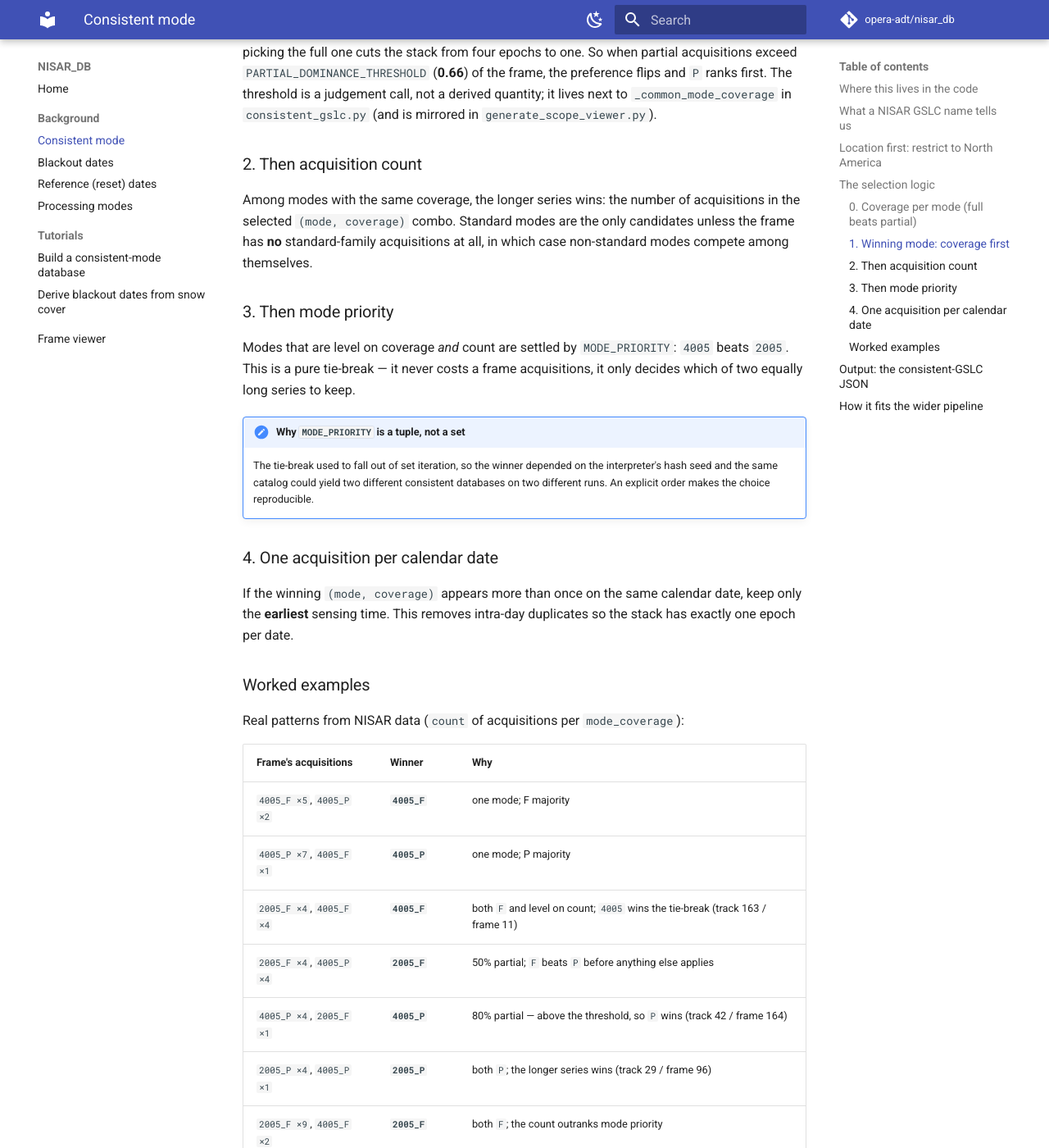
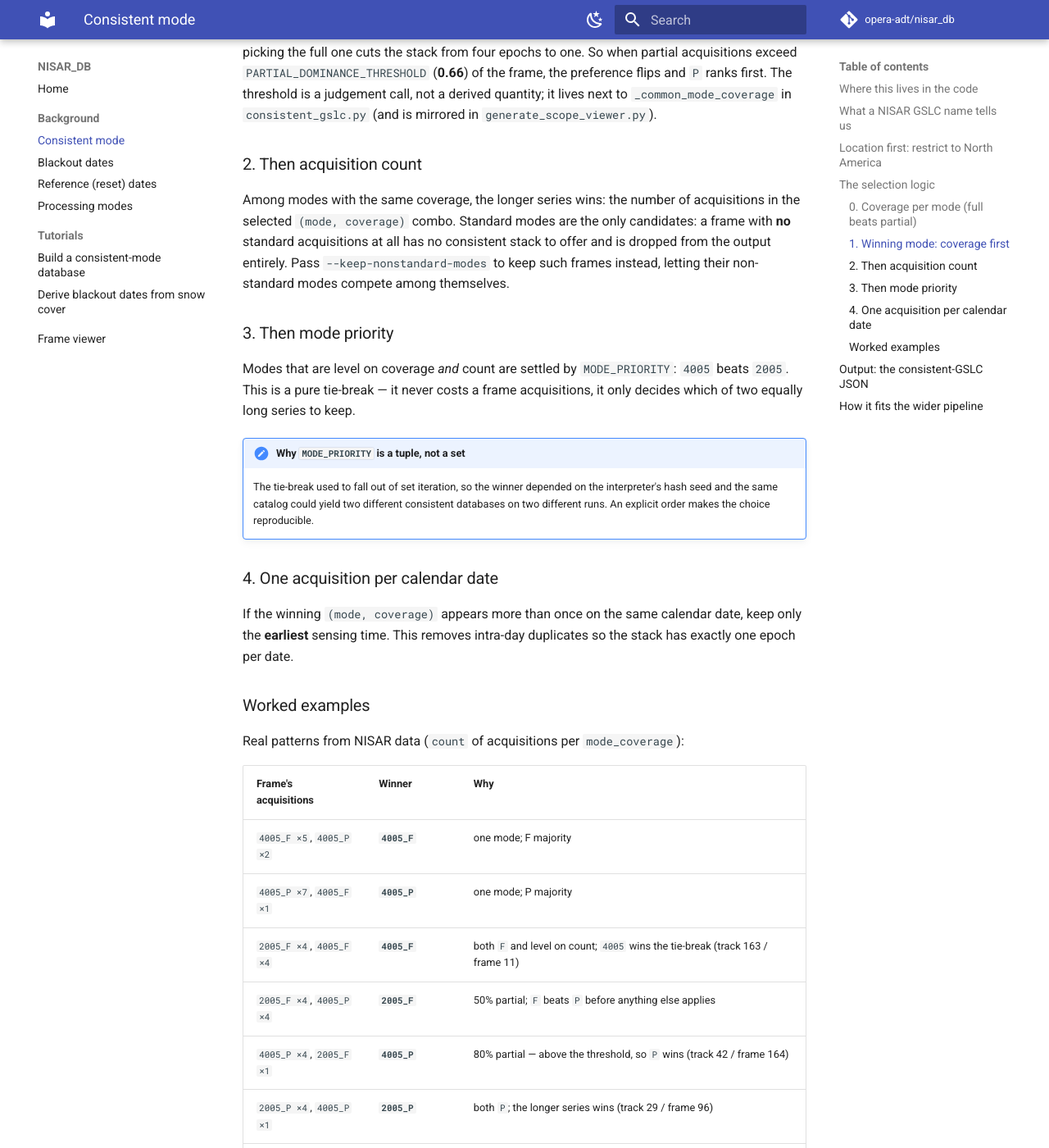
Before and after one commit to opera-adt/nisar_db, an MkDocs documentation site: the page built from docs/background/consistent-mode.md, in a window 1280 px wide and 1400 px high, scrolled down 2414 px. Shown: the whole window at 82% size. Built offline with MkDocs 1.6.1 and Material for MkDocs 9.7.7, drawn with Linux system fonts in a browser that asks for light colours; comment, search, counter and statistics services are not loaded; some of the changed text lies outside the part shown.

Commit message:
feat(consistent-gslc): drop frames with no standard-mode stack (#25)
A frame observed only in engineering or test modes used to fall back to a
winner among those modes, which put a stack DISP-NISAR cannot process into
the output. Such frames are now left out.

--keep-nonstandard-modes restores the old fallback for inspecting what was
dropped.

Co-authored-by: Claude Opus 5 <noreply@anthropic.com>

````diff
--- a/docs/background/consistent-mode.md
+++ b/docs/background/consistent-mode.md
@@ -105,8 +105,10 @@ mirrored in `generate_scope_viewer.py`).
 
 Among modes with the same coverage, the longer series wins: the number of
 acquisitions in the selected `(mode, coverage)` combo. Standard modes are the
-only candidates unless the frame has **no** standard-family acquisitions at all,
-in which case non-standard modes compete among themselves.
+only candidates: a frame with **no** standard acquisitions at all has no
+consistent stack to offer and is dropped from the output entirely. Pass
+`--keep-nonstandard-modes` to keep such frames instead, letting their
+non-standard modes compete among themselves.
 
 ### 3. Then mode priority
 
@@ -139,12 +141,14 @@ Real patterns from NISAR data (`count` of acquisitions per `mode_coverage`):
 | `4005_P ×4`, `2005_F ×1` | **`4005_P`** | 80% partial — above the threshold, so `P` wins (track 42 / frame 164) |
 | `2005_P ×4`, `4005_P ×1` | **`2005_P`** | both `P`; the longer series wins (track 29 / frame 96) |
 | `2005_F ×9`, `4005_F ×2` | **`2005_F`** | both `F`; the count outranks mode priority |
+| `0505_F ×3` | *(frame dropped)* | no standard mode; would be `0505_F` with `--keep-nonstandard-modes` (track 1 / frame 52) |
 
 ```mermaid
 flowchart TD
-    S["All GSLC acquisitions<br/>for one (track, frame)"] --> M{"Standard-family<br/>acquisitions present?"}
-    M -- yes --> M1["Candidates: 40 / 20 modes"]
-    M -- no --> M2["Candidates: all modes"]
+    S["All GSLC acquisitions<br/>for one (track, frame)"] --> M{"Standard-mode<br/>acquisitions present?"}
+    M -- yes --> M1["Candidates: 4005 / 2005"]
+    M -- "no (default)" --> X["Frame dropped<br/>(no consistent stack)"]
+    M -- "no (--keep-nonstandard-modes)" --> M2["Candidates: all modes"]
     M1 --> P["Per candidate mode:<br/>coverage = F if n_F ≥ n_P else P"]
     M2 --> P
     P --> T{"partial share ><br/>0.66 of the frame?"}
````
Also changed, not shown: other parts of docs/background/consistent-mode.md (+1 -1 lines), README.md (+14 -7 lines), skills/nisar-catalog/SKILL.md (+5 -5 lines), 4 other files.
